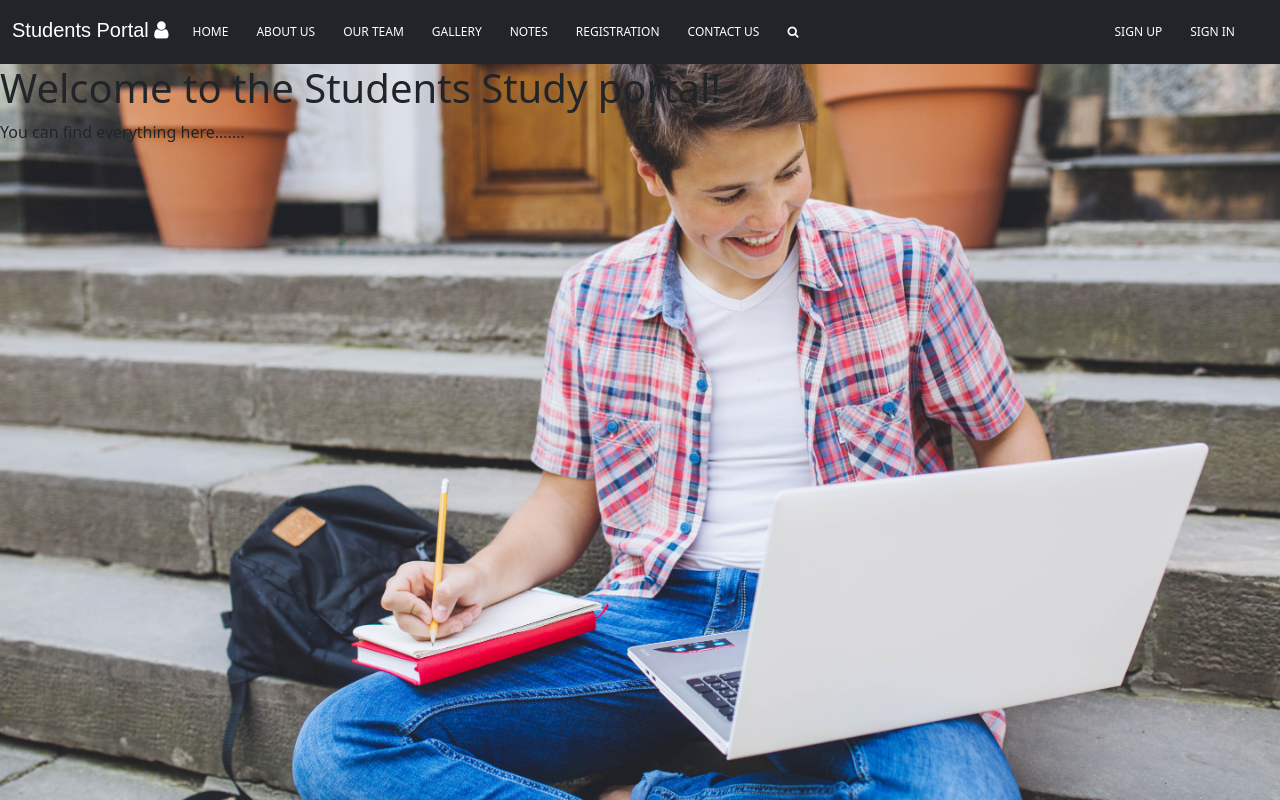
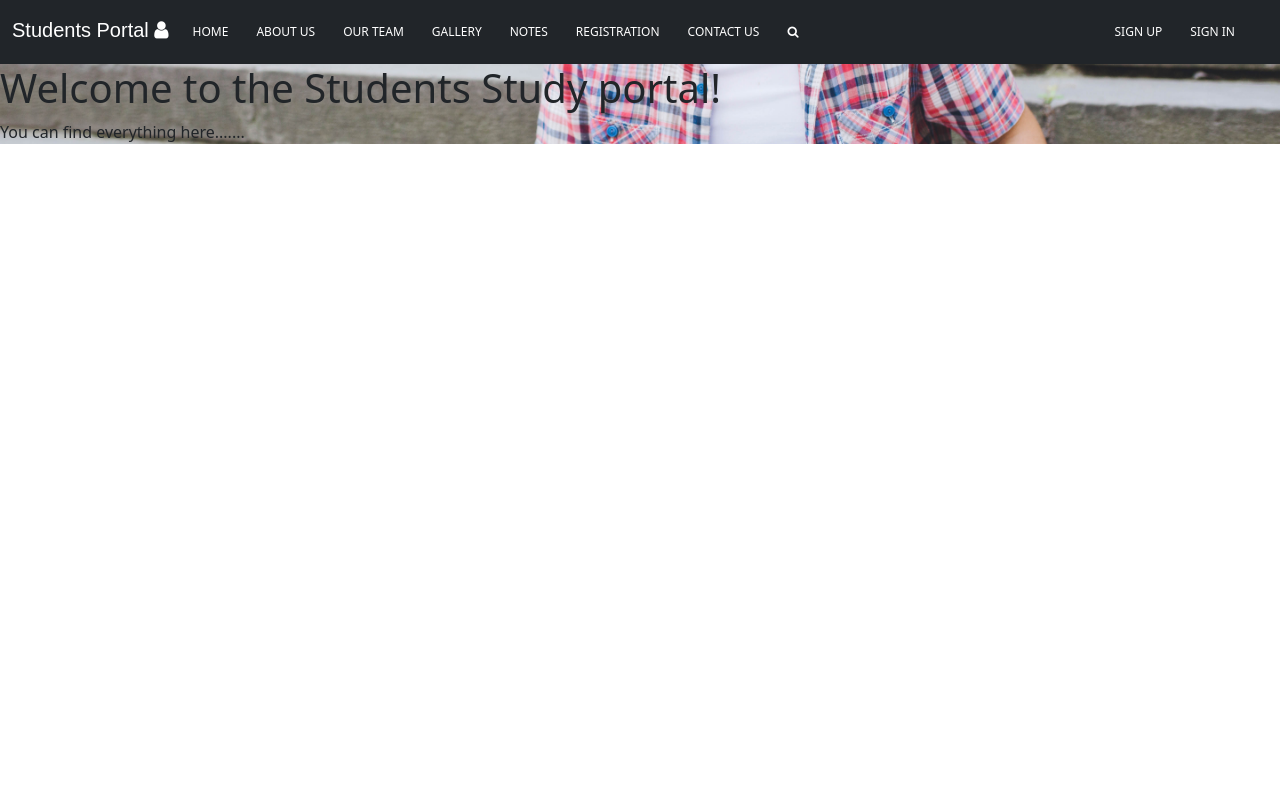
Before and after one commit to webdevavi96/myproject, a Django app: page /home/ in a window 1280 px wide. Run offline with Django 5.2, Linux system fonts and the light colour scheme; some web fonts are replaced.

Commit message:
update style.css

```diff
--- a/General/static/css/style.css
+++ b/General/static/css/style.css
@@ -1,11 +1,6 @@
 @import url('https://fonts.googleapis.com/css2?family=Allerta+Stencil&display=swap');
 
 body {
-  background: url('/static/images/src/man-studying-stairs.jpg');
-  /* Adjust if your static files are served from a different URL */
-  background-size: cover;
-  background-repeat: no-repeat;
-  background-position: center;
   height: 100vh;
   padding: 0;
   margin: 0;
@@ -78,7 +73,14 @@ nav{
 .all-show {
 	z-index: 10;
 }
-
+main{
+  margin: 0;
+  padding: 0;
+  background: url('/static/images/src/man-studying-stairs.jpg');
+  background-size: cover;
+  background-repeat: no-repeat;
+  background-position: center;
+}
 #home{
   width: 100%;
   height: 50vh;
```
